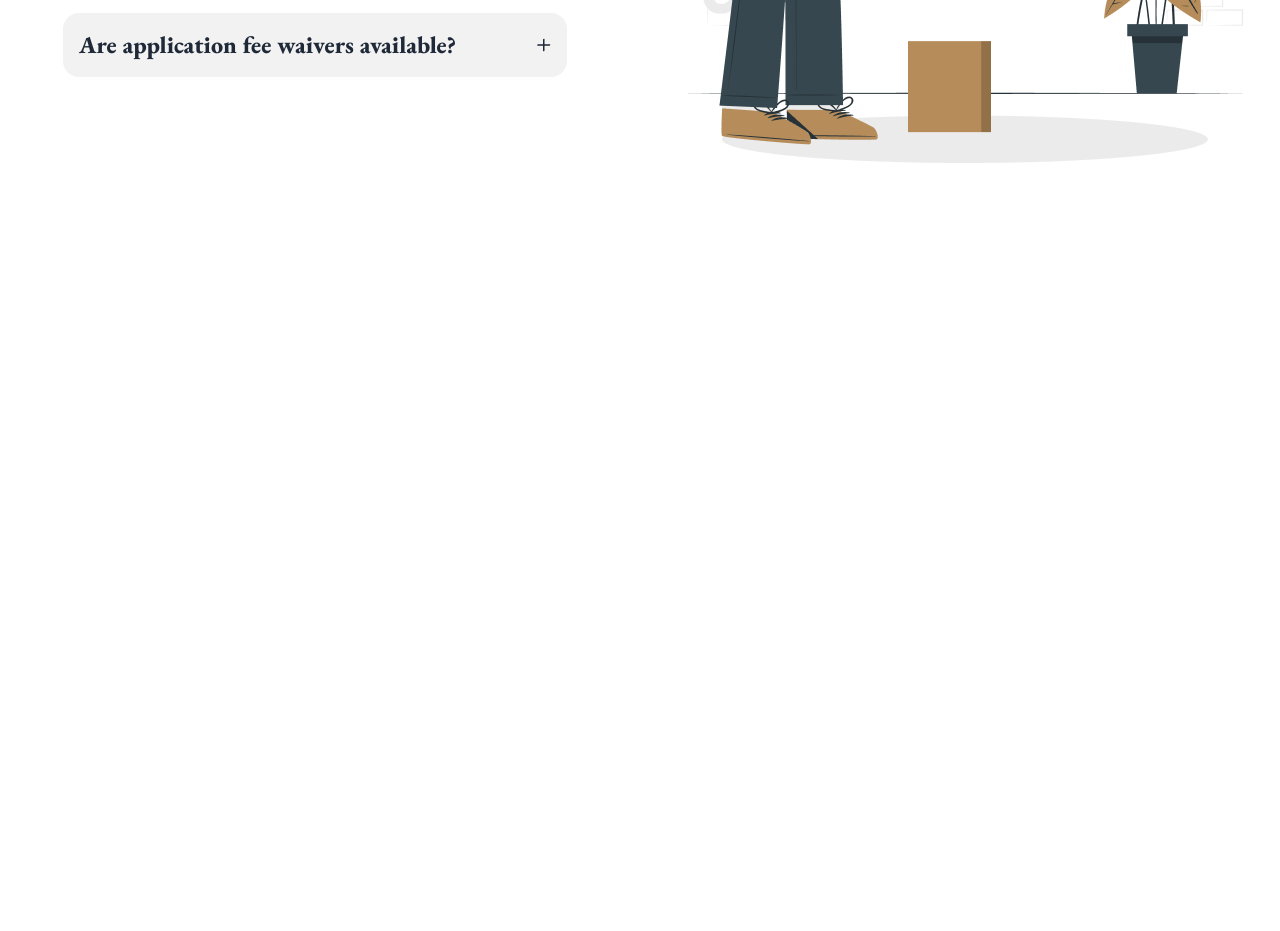
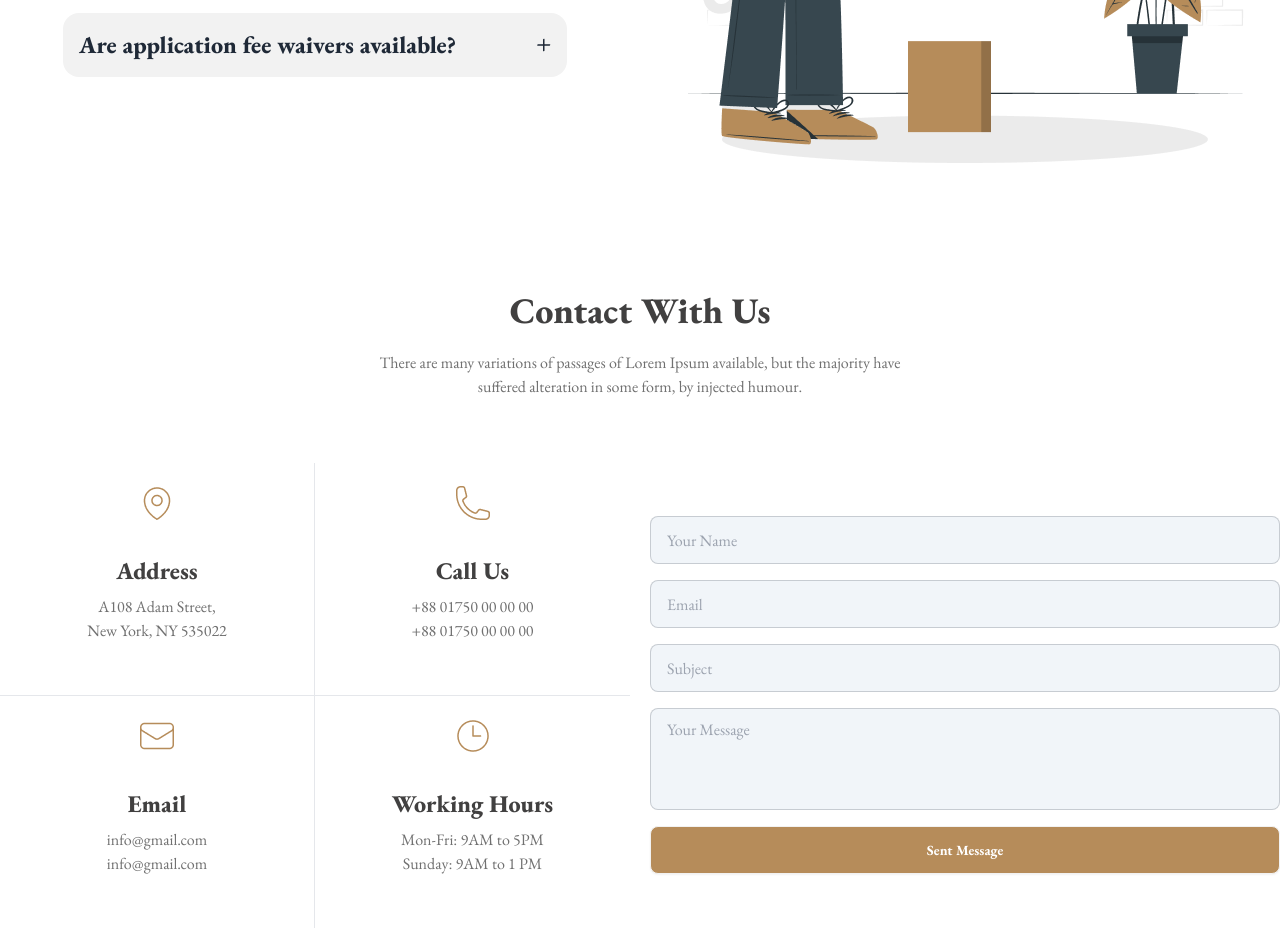
Before and after one commit to avoiddeveloper/justice-solution-tailwindcss-daisyUI, a plain HTML site: page index.html in a window 1280 px wide. Shown: the part 3723-4654 px from the top of the page. Before the commit the page ends 4014 px from the top, so only its background shows below. Drawn offline with nearby package versions, Linux system fonts and the light colour scheme.

Commit message:
Contact With Us Part Added

```diff
--- a/index.html
+++ b/index.html
@@ -225,7 +225,6 @@
             </div>
         </section>
 
-
         <!-- Clients Says -->
         <section class="pb-8 lg:pb-32">
             <!-- Header -->
@@ -356,6 +355,90 @@
             </div>
         </section>
 
+        <!-- Contact With Us -->
+        <section class="pb-8 lg:pb-32">
+            <!-- Header -->
+            <div class="text-center pb-10 lg:pb-16">
+                <p class="font-extrabold text-3xl lg:text-4xl text-[#414040] pb-5">Contact With Us</p>
+                <p class="text-base text-[#707070]">There are many variations of passages of Lorem Ipsum available, but the majority have <br> suffered alteration in some form, by injected humour.</p>
+            </div>
+
+            <!-- Main Content -->
+            <div class="grid gap-5 items-center lg:grid-cols-2">
+                <!-- Left -->
+                <div class="grid justify-center md:grid-cols-2">
+                    <!-- Card1 -->
+                    <div class="card py-3 lg:py-5 rounded-none border-b md:border-r hover:bg-gradient-to-t from-white to-[#E7E7E7]">
+                        <figure class="">
+                          <img src="images/location.png" alt="business">
+                        </figure>
+                        <div class="card-body items-center text-center">
+                          <h2 class="card-title font-extrabold text-2xl text-[#414040]">Address</h2>
+                          <p class="text-base text-[#707070]">
+                            A108 Adam Street,
+                            <br>
+                            New York, NY 535022
+                          </p>
+                        </div>
+                    </div>
+                    <!-- Card2 -->
+                    <div class="card py-3 lg:py-5 rounded-none border-b hover:bg-gradient-to-t from-white to-[#E7E7E7]">
+                        <figure class="">
+                          <img src="images/call.png" alt="call">
+                        </figure>
+                        <div class="card-body items-center text-center">
+                          <h2 class="card-title font-extrabold text-2xl text-[#414040]">Call Us</h2>
+                          <p class="text-base text-[#707070]">
+                            +88 01750 00 00 00
+                            <br>
+                            +88 01750 00 00 00
+                          </p>
+                        </div>
+                    </div>
+
+                    <!-- Card3 -->
+                    <div class="card py-3 lg:py-5 rounded-none border-r border-b md:border-b-0 hover:bg-gradient-to-t from-white to-[#E7E7E7]">
+                        <figure class="">
+                          <img src="images/email.png" alt="email">
+                        </figure>
+                        <div class="card-body items-center text-center">
+                          <h2 class="card-title font-extrabold text-2xl text-[#414040]">Email</h2>
+                          <p class="text-base text-[#707070]">
+                            info@gmail.com
+                            <br>
+                            info@gmail.com
+                          </p>
+                        </div>
+                    </div>
+
+                    <!-- Card4 -->
+                    <div class="card py-3 lg:py-5 rounded-none hover:bg-gradient-to-t from-white to-[#E7E7E7]">
+                        <figure class="">
+                          <img src="images/time.png" alt="time">
+                        </figure>
+                        <div class="card-body items-center text-center">
+                          <h2 class="card-title font-extrabold text-2xl text-[#414040]">Working Hours</h2>
+                          <p class="text-base text-[#707070]">
+                            Mon-Fri: 9AM to 5PM
+                            <br>
+                            Sunday: 9AM to 1 PM
+                          </p>
+                        </div>
+                    </div>
+                </div>
+                <!-- Right -->
+                <div class="space-y-4">
+                    <input type="text" placeholder="Your Name" class="input input-bordered w-full bg-slate-100" />
+                    <input type="text" placeholder="Email" class="input input-bordered w-full bg-slate-100" />
+                    <input type="text" placeholder="Subject" class="input input-bordered w-full bg-slate-100" />
+                    <input type="text" placeholder="Your Message" class="input input-bordered w-full bg-slate-100 pt-5 pb-20">
+
+                    <button class="btn bg-theme-primary text-white font-bold w-full">Sent Message</button>
+
+                </div>
+            </div>
+        </section>
+
     </main>
 
     <!-- Footer -->
```
